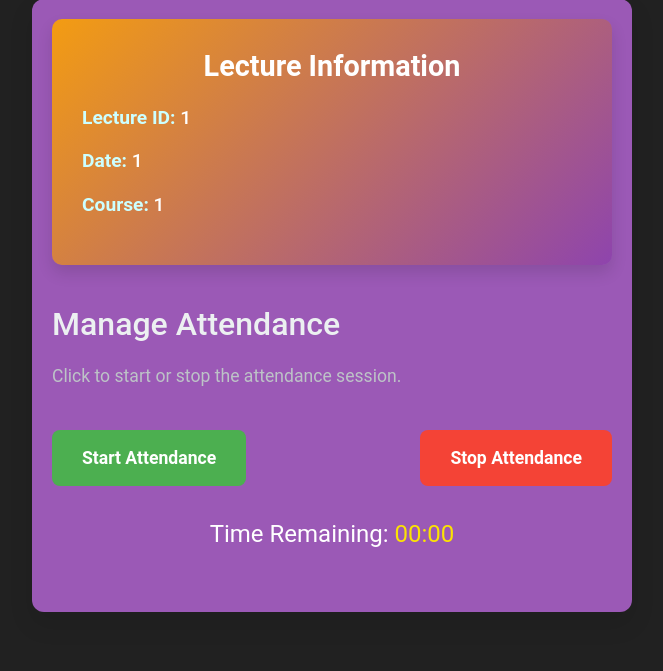
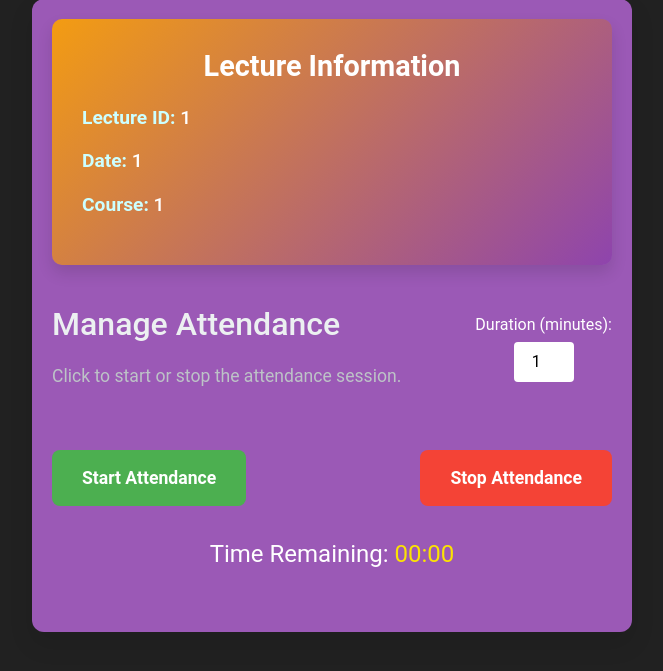
Before and after one commit to devasati/Attendance-System-, a Flask app: page /Attendance_Page_Faculty/1/1/1 in a window 1280 px wide. Shown: the part 97-768 px from the top of the page, without its empty margins (308-971 px from the left). Run offline with Flask 3, Linux system fonts and the light colour scheme; some libraries are stand-ins or nearby versions.

Commit message:
Variable time for Attendance feature added

```diff
--- a/Attendance/templates/b31a_Attendance_Page_Faculty.html
+++ b/Attendance/templates/b31a_Attendance_Page_Faculty.html
@@ -23,8 +23,17 @@ Attendance Page
     </div>
 
     <!-- Buttons Section -->
-    <h2>Manage Attendance</h2>
-    <p>Click to start or stop the attendance session.</p>
+    <div style="display: flex; justify-content: space-between; align-items: flex-start; margin-bottom: 20px;">
+        <div>
+            <h2>Manage Attendance</h2>
+            <p style="margin-top: 8px;">Click to start or stop the attendance session.</p>
+        </div>
+        <div class="time-input-container" style="margin-top: 8px;">
+            <label for="duration" style="display: block; margin-bottom: 5px; color: white;">Duration (minutes):</label>
+            <input type="number" id="duration" name="duration" min="1" max="60" value="1"
+                   style="padding: 8px; border-radius: 4px; border: none; width: 60px;">
+        </div>
+    </div>
 
     <div class="button-container" style="display: flex; justify-content: space-between; gap: 10px;">
         <form id="start-form"
@@ -149,6 +158,14 @@ Attendance Page
     color: #fce303; /* Specifically ensure the timer text is Yellow */
     }
 
+    .time-input-container {
+        text-align: center;
+    }
+
+    .time-input-container input {
+        text-align: center;
+    }
+
 </style>
 
 <script>
@@ -158,12 +175,15 @@ Attendance Page
 
     function startAttendance(event) {
         event.preventDefault(); // Prevent the form from submitting immediately
+
+        // Variable Duration Segment
+        let durationInput = document.getElementById('duration');
+        let durationMinutes = parseInt(durationInput.value) || 1; // Helps in case of Errors
+        durationMinutes = Math.min(Math.max(durationMinutes, 1), 60); // Helps in case of Errors/False Error
         alert("Attendance started!");
+        let timeRemaining = durationMinutes * 60; // Convert minutes to seconds
 
-        let timeRemaining = 90; // 90 seconds (1 minute 30 seconds)
-
-        // Start the countdown
-        countdown = setInterval(function () {
+        countdown = setInterval(function () {                   // Start the countdown
             let minutes = Math.floor(timeRemaining / 60);
             let seconds = timeRemaining % 60;
             timerElement.textContent = `${formatTime(minutes)}:${formatTime(seconds)}`;
```
